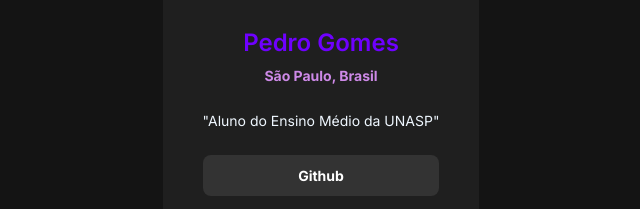
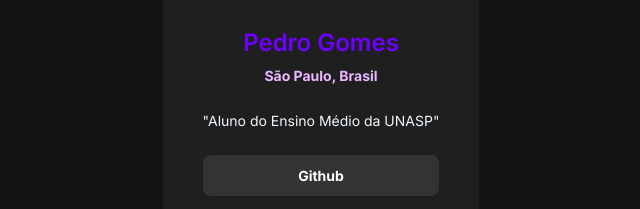
Before and after one commit to P1z15/link-tree, a plain HTML site: page index.html in a window 1280 px wide. Shown: the part 226-435 px from the top of the page, 319-959 px from the left. Drawn offline with Linux system fonts and the light colour scheme.

Commit message:
purple2.0

```diff
--- a/style.css
+++ b/style.css
@@ -18,7 +18,7 @@ img{
   --white: #fff;
   --purple-: #6f00ff;
   --grey-: #333;
-  --light-purple: #cd89e7;
+  --light-purple: #ebb7ff;
   --white-blue: #eff7ff;
 }
 body{
```
